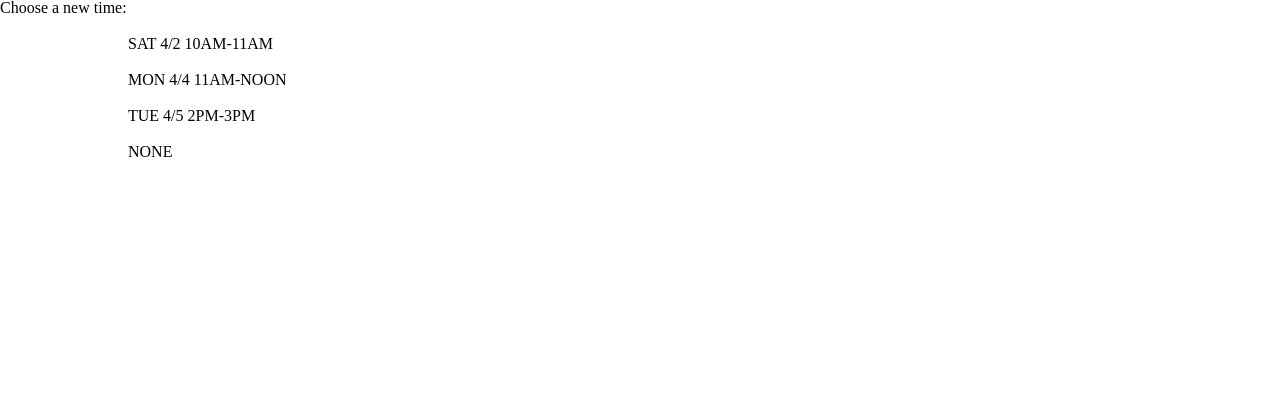
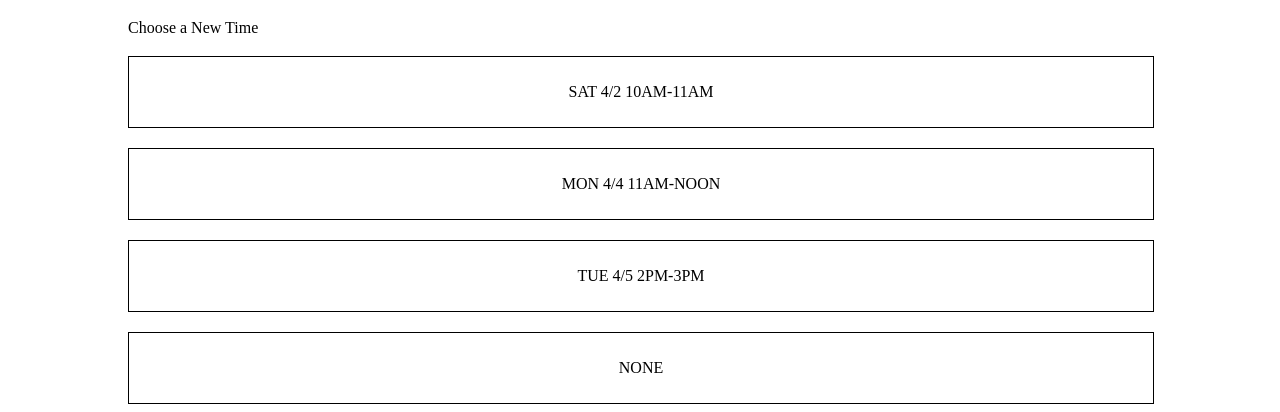
Before and after one commit to codeforboston/tommyandfrank, a plain HTML site: page html/resched_options.html in a window 1280 px wide. Drawn offline with Linux system fonts and the light colour scheme.

Commit message:
options as buttons

```diff
--- a/html/resched_options.html
+++ b/html/resched_options.html
@@ -7,10 +7,10 @@
   </head>
 
   <body>
-  	<p>Choose a new time:</p>
-    <a href="resched_review.html"><div>SAT 4/2 10AM-11AM</div></a>
-    <a href="resched_review.html"><div>MON 4/4 11AM-NOON</div></a>
-    <a href="resched_review.html"><div>TUE 4/5 2PM-3PM</div></a>
-    <div>NONE</div>
+  	<h2>Choose a New Time</h2>
+    <a href="resched_review.html"><div class="option">SAT 4/2 10AM-11AM</div></a>
+    <a href="resched_review.html"><div class="option">MON 4/4 11AM-NOON</div></a>
+    <a href="resched_review.html"><div class="option">TUE 4/5 2PM-3PM</div></a>
+    <div class="option">NONE</div>
   </body>
 </html>
```
